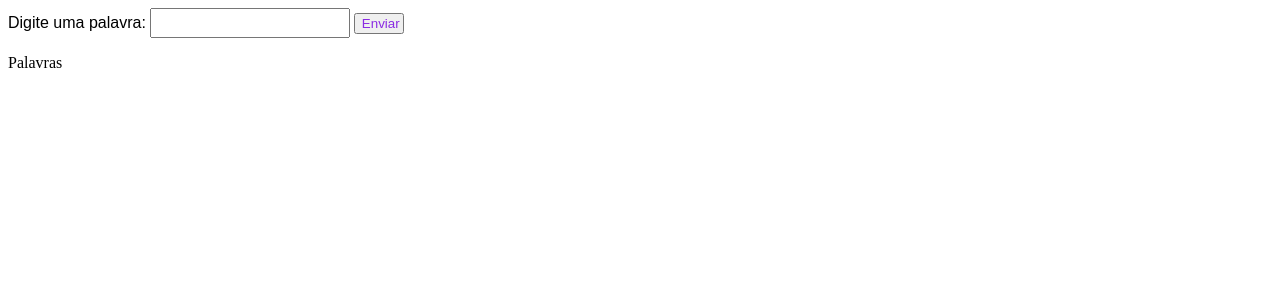
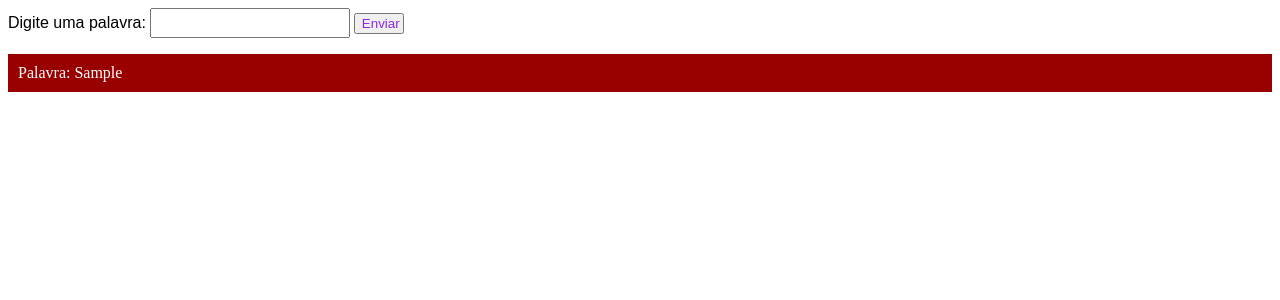
Before and after one commit to AthanaS20/web_site, a Django app: template web_site/templates/upper_case_form.html in a window 1280 px wide. Shown: the top 300 px of the page. Run offline with Django 3.2, Linux system fonts and the light colour scheme; the template is opened without the code that fills it: most values are stand-ins (such as "Sample title", 1, 10 or a date in 2020).

Commit message:
update the form

```diff
--- a/Polls/views.py
+++ b/Polls/views.py
@@ -15,6 +15,6 @@ def word_conversion(user_word):
     if user_word.method == 'POST':
         word = user_word.POST.get('word')
         word_conversion = word.upper()
-        return JsonResponse({'word_conversion': word_conversion})
+        return render(user_word, 'upper_case_form.html', {'word_conversion': word_conversion})
     else:
         return render(user_word, 'upper_case_form.html')
--- a/web_site/static/web_site/css/style.css
+++ b/web_site/static/web_site/css/style.css
@@ -1,7 +1,3 @@
-
-p {
-    color: aquamarine;
-}
 
 .special_label{
     font-family: fantasy  ;
@@ -17,3 +13,9 @@ button {
     width: 50px;
     height: auto;
 }
+
+.div_box{
+    background: #900;
+    color: #FFF;
+    padding: 10px;
+}
--- a/web_site/templates/upper_case_form.html
+++ b/web_site/templates/upper_case_form.html
@@ -11,4 +11,7 @@
     <button type="submit">Enviar</button>
 </form>
 
-<div class="button">Palavras</div>
+
+<div class="div_box">
+    Palavra: {{ word_conversion }}
+</div>
```
